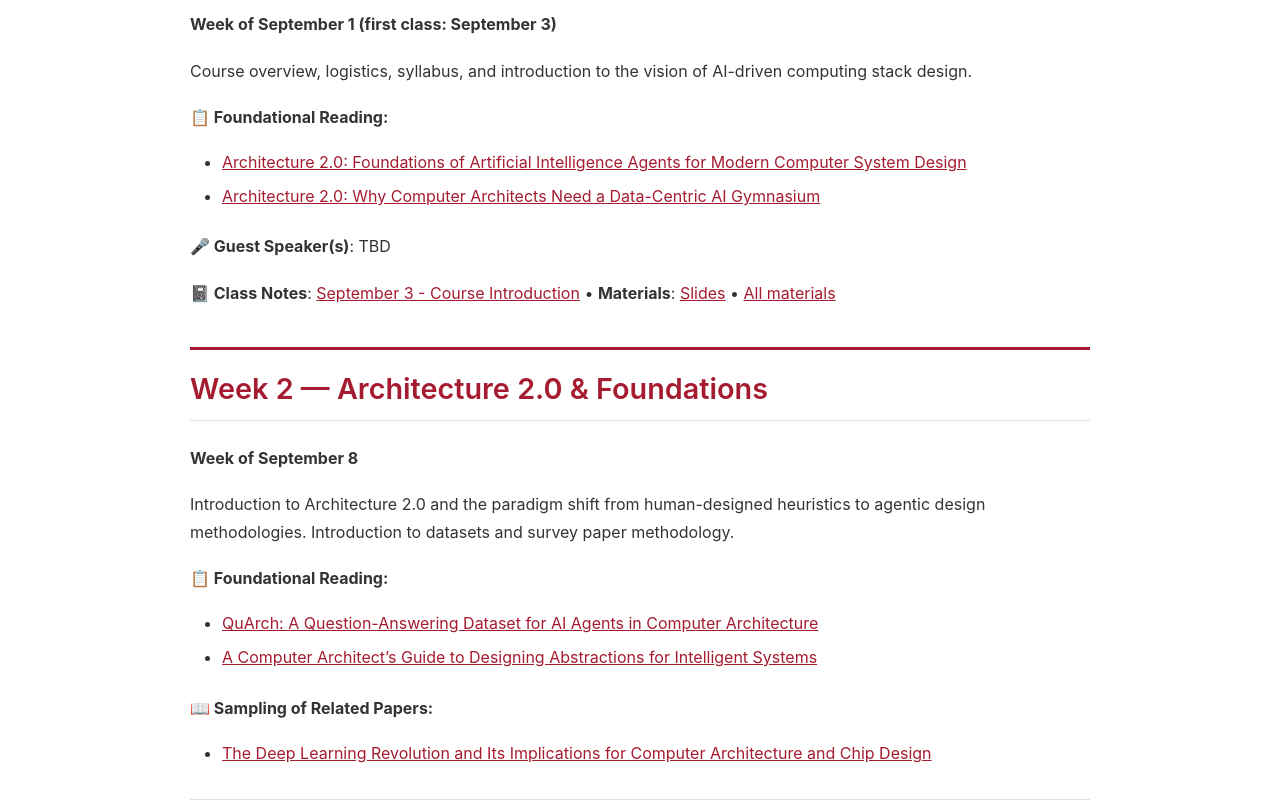
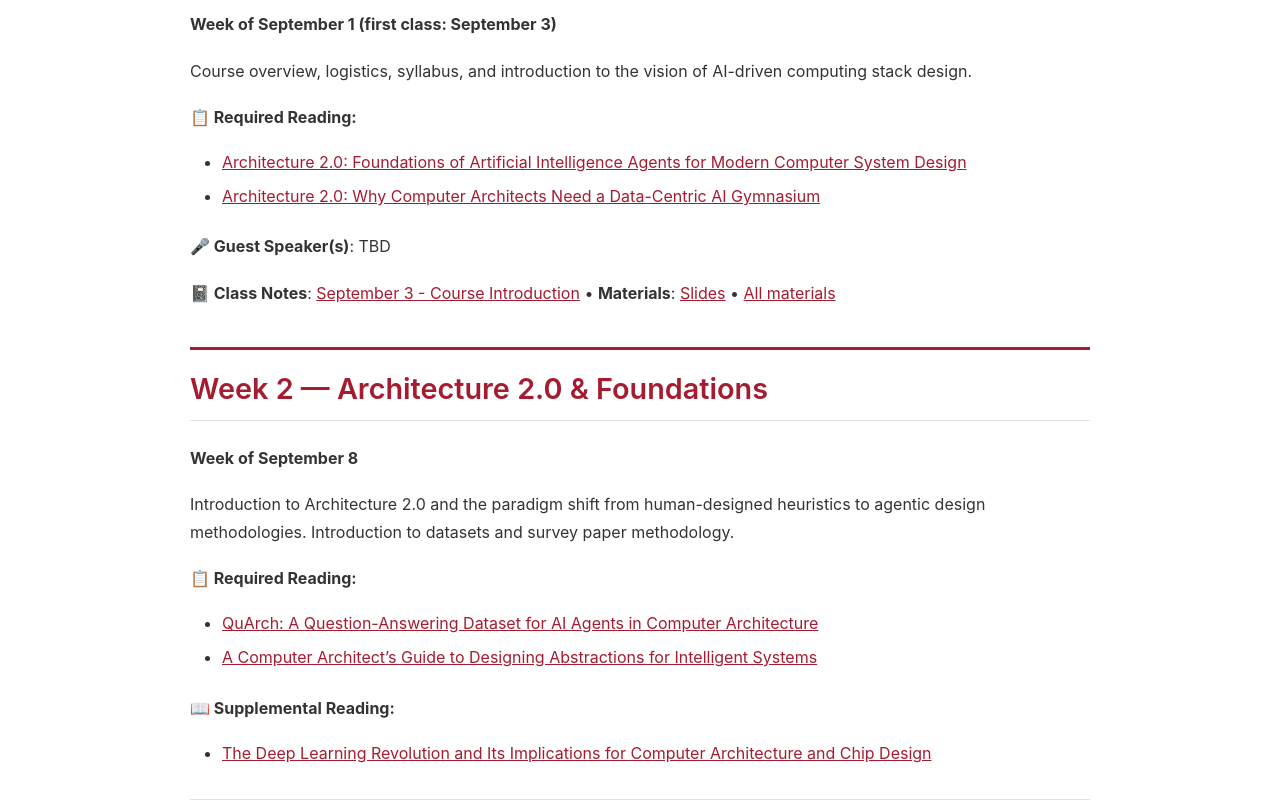
Before and after one commit to harvard-edge/cs249r_fall2025, a Jekyll site: the page built from course/schedule.md, in a window 1280 px wide and 1400 px high, scrolled down 1778 px. Shown: the part 153-960 px from the top of the window. Built offline with Jekyll 4.4.1, drawn with Linux system fonts in a browser that asks for light colours; our own code applies the rules of GitHub Pages for plain Markdown files; some of the changed text lies outside the part shown.

Commit message:
Update reading section titles: 'Foundational Reading' → 'Required Reading' and 'Sampling of Related Papers' → 'Supplemental Reading'

```diff
--- a/course/schedule.md
+++ b/course/schedule.md
@@ -54,7 +54,7 @@ layout: default
 
 Course overview, logistics, syllabus, and introduction to the vision of AI-driven computing stack design.
 
-**📋 Foundational Reading:**
+**📋 Required Reading:**
 - [Architecture 2.0: Foundations of Artificial Intelligence Agents for Modern Computer System Design](https://www.computer.org/csdl/magazine/co/2025/02/10857820/23VCdDhsEAo)
 - [Architecture 2.0: Why Computer Architects Need a Data-Centric AI Gymnasium](https://www.sigarch.org/architecture-2-0-why-computer-architects-need-a-data-centric-ai-gymnasium/)
 
@@ -67,11 +67,11 @@ Course overview, logistics, syllabus, and introduction to the vision of AI-drive
 
 Introduction to Architecture 2.0 and the paradigm shift from human-designed heuristics to agentic design methodologies. Introduction to datasets and survey paper methodology.
 
-**📋 Foundational Reading:**
+**📋 Required Reading:**
 - [QuArch: A Question-Answering Dataset for AI Agents in Computer Architecture](https://arxiv.org/abs/2501.01892)
 - [A Computer Architect's Guide to Designing Abstractions for Intelligent Systems](https://www.sigarch.org/a-computer-architects-guide-to-designing-abstractions-for-intelligent-systems/)
 
-**📖 Sampling of Related Papers:**
+**📖 Supplemental Reading:**
 - [The Deep Learning Revolution and Its Implications for Computer Architecture and Chip Design](https://arxiv.org/abs/1911.05289)
 
 ---
@@ -88,7 +88,7 @@ Introduction to Architecture 2.0 and the paradigm shift from human-designed heur
 - [SWE-bench: Can Language Models Resolve Real-World GitHub Issues?](https://arxiv.org/pdf/2310.06770.pdf)
 - [Competition-Level Code Generation with AlphaCode](https://arxiv.org/pdf/2203.07814.pdf)
 
-**📖 Sampling of Related Papers:**
+**📖 Supplemental Reading:**
 - [CodeBERT: A Pre-Trained Model for Programming and Natural Languages](https://arxiv.org/pdf/2002.08155.pdf)
 - [Code Llama: Open Foundation Models for Code](https://arxiv.org/pdf/2308.12950.pdf)
 - [AgentCoder: Multi-Agent-based Code Generation with Iterative Testing and Optimisation](https://arxiv.org/pdf/2312.13010.pdf)
@@ -105,7 +105,7 @@ Introduction to Architecture 2.0 and the paradigm shift from human-designed heur
 - [ECO: An LLM-Driven Efficient Code Optimizer for Warehouse Scale Computers](https://arxiv.org/pdf/2410.15736.pdf)
 - [Learning Performance-Improving Code Edits](https://arxiv.org/pdf/2302.07867.pdf)
 
-**📖 Sampling of Related Papers:**
+**📖 Supplemental Reading:**
 - [Compiler-R1: Towards Agentic Compiler Auto-tuning with Reinforcement Learning](https://arxiv.org/pdf/2506.15701.pdf)
 - [Ithemal: Accurate, Portable and Fast Basic Block Throughput Estimation](https://arxiv.org/pdf/1808.07412.pdf)
 - [CompilerGym: Robust, Performant Compiler Optimization Environments for AI Research](https://arxiv.org/pdf/2109.08267.pdf)
@@ -124,7 +124,7 @@ Introduction to Architecture 2.0 and the paradigm shift from human-designed heur
 - [KernelBench: Can LLMs Write Efficient GPU Kernels?](https://arxiv.org/pdf/2411.14594.pdf)
 - [Kevin: Multi-Turn RL for Generating CUDA Kernels](https://arxiv.org/pdf/2411.16922.pdf)
 
-**📖 Sampling of Related Papers:**
+**📖 Supplemental Reading:**
 - [AlphaEvolve: A Gemini-powered coding agent for designing advanced algorithms](https://research.google/blog/alphaevolve-a-gemini-powered-coding-agent-for-designing-advanced-algorithms/)
 - [Ansor: Generating High-Performance Tensor Programs for Deep Learning](https://arxiv.org/pdf/2006.06762.pdf)
 - [Reinforcement Learning for FPGA Placement](https://dl.acm.org/doi/pdf/10.1145/3400302.3415618)
@@ -140,7 +140,7 @@ Introduction to Architecture 2.0 and the paradigm shift from human-designed heur
 - [COSMIC: Enabling Full-Stack Co-Design and Optimization of Distributed Machine Learning Systems](https://arxiv.org/pdf/2401.13466.pdf)
 - [Reinforcement Learning for Datacenter Congestion Control](https://arxiv.org/pdf/2102.09337.pdf)
 
-**📖 Sampling of Related Papers:**
+**📖 Supplemental Reading:**
 - [Spatio-Temporal Self-Supervised Learning for Traffic Flow Prediction](https://arxiv.org/pdf/2212.04475.pdf)
 - [Remy: TCP ex Machina](https://web.mit.edu/remy/)
 - [Decima: Learning Scheduling Algorithms for Data Processing Clusters](https://arxiv.org/pdf/1810.01963.pdf)
@@ -163,7 +163,7 @@ Introduction to Architecture 2.0 and the paradigm shift from human-designed heur
 - [ArchGym: An Open-Source Gymnasium for Machine Learning Assisted Architecture Design](https://arxiv.org/pdf/2206.08515.pdf)
 - [Multi-Agent Reinforcement Learning for Microprocessor Design Space Exploration](https://arxiv.org/pdf/2211.16385.pdf)
 
-**📖 Sampling of Related Papers:**
+**📖 Supplemental Reading:**
 - [DNNPerf: Runtime Performance Prediction for Deep Learning Models with Graph Neural Networks](https://arxiv.org/pdf/2010.11823.pdf)
 - [NeuSight: Forecasting GPU Performance for Deep Learning Training and Inference](https://www.microsoft.com/en-us/research/uploads/prod/2024/05/NeuSight.pdf)
 - [HyperMapper 2.0: Interactive and Adaptive Design Space Exploration for Multi-objective Optimization](https://arxiv.org/pdf/2105.12826.pdf)
@@ -181,7 +181,7 @@ Introduction to Architecture 2.0 and the paradigm shift from human-designed heur
 - [DOSA: Differentiable Model-Based One-Loop Search for DNN Accelerators](https://arxiv.org/pdf/2403.13677.pdf)
 - [Learning to Optimize Tensor Programs (AutoTVM)](https://arxiv.org/pdf/1805.08166.pdf)
 
-**📖 Sampling of Related Papers:**
+**📖 Supplemental Reading:**
 - [Eyeriss: An Energy-Efficient Reconfigurable Accelerator for Deep Convolutional Neural Networks](https://arxiv.org/pdf/1606.07480.pdf)
 - [In-Datacenter Performance Analysis of a Tensor Processing Unit](https://arxiv.org/pdf/1704.04760.pdf)
 - [SCNN: An Accelerator for Compressed-sparse Convolutional Neural Networks](https://arxiv.org/pdf/1708.04485.pdf)
@@ -200,7 +200,7 @@ Introduction to Architecture 2.0 and the paradigm shift from human-designed heur
 - [Learning Memory Access Patterns](https://arxiv.org/pdf/1803.02329.pdf)
 - [The Case for Learned Index Structures](https://arxiv.org/pdf/1712.01208.pdf)
 
-**📖 Sampling of Related Papers:**
+**📖 Supplemental Reading:**
 - [ALEX: An Updatable Adaptive Learned Index](https://arxiv.org/pdf/1905.08898.pdf)
 - [Learning-based Memory Allocation for C++ Server Workloads](https://research.google/pubs/pub49008/)
 - [Designing a Cost-Effective Cache Replacement Policy Using Machine Learning](https://research.google/pubs/pub46599/)
@@ -218,7 +218,7 @@ Introduction to Architecture 2.0 and the paradigm shift from human-designed heur
 - [Efficient LLM Scheduling by Learning to Rank](https://arxiv.org/pdf/2408.15792.pdf)
 - [Performance Prediction for Large Systems via Text-to-Text Regression](https://arxiv.org/pdf/2402.13785.pdf)
 
-**📖 Sampling of Related Papers:**
+**📖 Supplemental Reading:**
 - [Neural Architecture Search with Reinforcement Learning](https://arxiv.org/pdf/1611.01578.pdf)
 - [Efficient Memory Management for Large Language Model Serving with PagedAttention](https://arxiv.org/pdf/2309.06180.pdf)
 - [Taming Throughput-Latency Tradeoff in LLM Inference with Sarathi-Serve](https://arxiv.org/pdf/2403.02310.pdf)
@@ -240,7 +240,7 @@ Introduction to Architecture 2.0 and the paradigm shift from human-designed heur
 - [CVDP: Comprehensive Verilog Design Problems Benchmark](https://arxiv.org/pdf/2506.14074.pdf)
 - [Make every move count: LLM-based high-quality RTL code generation using MCTS](https://arxiv.org/pdf/2402.03289.pdf)
 
-**📖 Sampling of Related Papers:**
+**📖 Supplemental Reading:**
 - [ChipNeMo: Domain-Adapted LLMs for Chip Design](https://research.nvidia.com/publication/2023-10_chipnemo-domain-adapted-llms-chip-design) - NVIDIA's domain-specific LLM for chip design
 - [ChipAlign: Instruction Alignment in Large Language Models for Chip Design via Geodesic Interpolation](https://arxiv.org/pdf/2412.19819.pdf)
 - [DRiLLS: Deep Reinforcement Learning for Logic Synthesis (ASP-DAC'20)](https://arxiv.org/pdf/1911.04021.pdf)
@@ -261,7 +261,7 @@ Introduction to Architecture 2.0 and the paradigm shift from human-designed heur
 - [Chip Placement with Deep Reinforcement Learning](https://arxiv.org/pdf/2004.10746.pdf)
 - [DREAMPlace: Deep Learning Toolkit-Enabled GPU Acceleration for VLSI Placement](https://arxiv.org/pdf/1912.10415.pdf)
 
-**📖 Sampling of Related Papers:**
+**📖 Supplemental Reading:**
 - [Chip Placement with Deep Reinforcement Learning (Circuit Training)](https://arxiv.org/pdf/2004.10746.pdf)
 - [MaskPlace: Fast Chip Placement via Reinforcement Learning](https://arxiv.org/pdf/2211.13382.pdf)
 - [Learning on distributed traces for data center storage systems (routing optimization perspective)](https://arxiv.org/pdf/2210.14706.pdf)
@@ -277,7 +277,7 @@ Introduction to Architecture 2.0 and the paradigm shift from human-designed heur
 - [Using LLMs to Facilitate Formal Verification of RTL](https://arxiv.org/pdf/2309.09437.pdf)
 - [SLDB: An End-To-End Heterogeneous System-on-Chip Benchmark Suite for LLM-Aided Design](https://arxiv.org/pdf/2410.15431.pdf)
 
-**📖 Sampling of Related Papers:**
+**📖 Supplemental Reading:**
 - [AssertLLM: Generating Hardware Verification Assertions from Design Specifications via Multi-LLMs (2024)](https://arxiv.org/pdf/2402.00386.pdf)
 - [SpecLLM: Exploring Generation and Review of Architecture Specifications with Large Language Models (2024)](https://arxiv.org/pdf/2402.13990.pdf)
 
```
